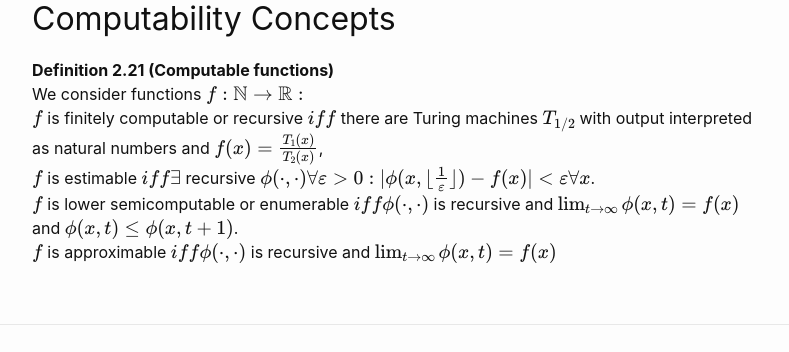
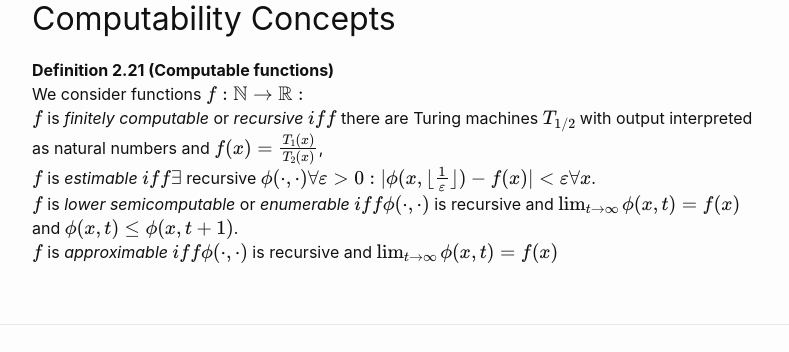
Before and after one commit to dianjiaogit/dianjiaogit.github.io, a Jekyll site: the page built from _posts/2020-01-11-week2 notes.md, in a window 1280 px wide and 900 px high, scrolled down 2763 px. Shown: the part 398-750 px from the top of the window, without its empty margins (238-1027 px from the left). Built offline with Jekyll 4.4.1, drawn with Linux system fonts in a browser that asks for light colours; formulas are drawn with MathJax 3.

Commit message:
fix format

```diff
--- a/_posts/2020-01-11-week2 notes.md
+++ b/_posts/2020-01-11-week2 notes.md
@@ -129,7 +129,7 @@ $Km(x) <^+ -\log \mu (x) + K(\mu)$ if $\mu$ comp. measure
 ## Computability Concepts
 **Definition 2.21 (Computable functions)**
 We consider functions $f : \mathbb{N} \to \mathbb{R} :$
-$f$ is finitely computable or recursive $iff$ there are Turing machines $T_{1/2}$ with output interpreted as natural numbers and $f(x) = \frac{T_1 (x)}{T_2 (x)}$,
-$f$ is estimable $iff \exists$ recursive $\phi (\cdot , \cdot) \forall \varepsilon > 0 : |\phi (x, \lfloor \frac{1}{\varepsilon} \rfloor) - f(x)| < \varepsilon \forall x$.
-$f$ is lower semicomputable or enumerable $iff \phi (\cdot , \cdot)$ is recursive and $\lim_{t \to \infty} \phi (x, t) = f(x)$ and $\phi (x, t) \leq \phi (x, t + 1)$.
-$f$ is approximable $iff \phi (\cdot , \cdot)$ is recursive and $\lim_{t \to \infty} \phi (x, t) = f(x)$
+$f$ is *finitely computable* or *recursive* $iff$ there are Turing machines $T_{1/2}$ with output interpreted as natural numbers and $f(x) = \frac{T_1 (x)}{T_2 (x)}$,
+$f$ is *estimable* $iff \exists$ recursive $\phi (\cdot , \cdot) \forall \varepsilon > 0 : |\phi (x, \lfloor \frac{1}{\varepsilon} \rfloor) - f(x)| < \varepsilon \forall x$.
+$f$ is *lower semicomputable* or *enumerable* $iff \phi (\cdot , \cdot)$ is recursive and $\lim_{t \to \infty} \phi (x, t) = f(x)$ and $\phi (x, t) \leq \phi (x, t + 1)$.
+$f$ is *approximable* $iff \phi (\cdot , \cdot)$ is recursive and $\lim_{t \to \infty} \phi (x, t) = f(x)$
```
